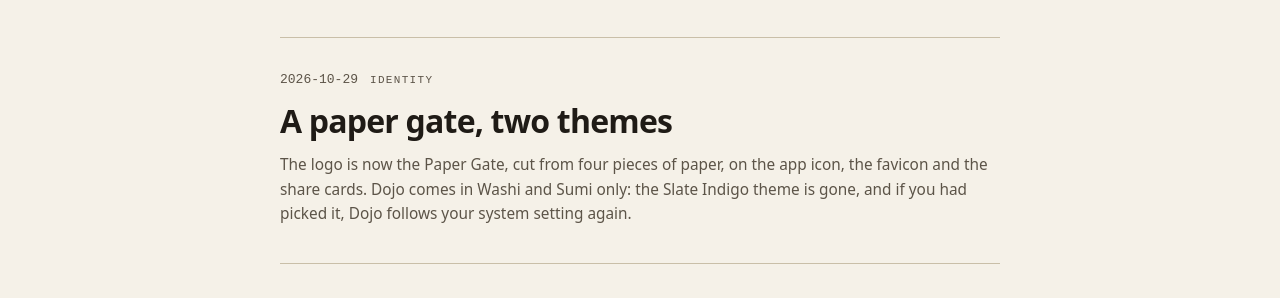
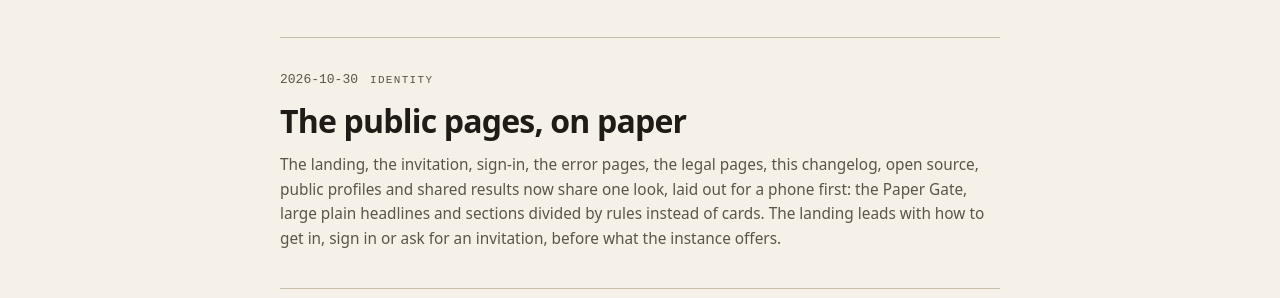
Before and after one commit to rodacato/dojo, a React (Vite) app in the folder apps/web/: page /changelog in a window 1280 px wide. Shown: the part 358-656 px from the top of the page. Built offline with nearby package versions, Linux system fonts and the light colour scheme; no server answers.

Commit message:
docs(web): announce the Paper public pages in the changelog

```diff
--- a/apps/web/src/pages/ChangelogPage.tsx
+++ b/apps/web/src/pages/ChangelogPage.tsx
@@ -10,6 +10,13 @@
 }
 
 const ENTRIES: ChangelogEntry[] = [
+  {
+    date: '2026-10-30',
+    phase: 'Identity',
+    title: 'The public pages, on paper',
+    description:
+      'The landing, the invitation, sign-in, the error pages, the legal pages, this changelog, open source, public profiles and shared results now share one look, laid out for a phone first: the Paper Gate, large plain headlines and sections divided by rules instead of cards. The landing leads with how to get in, sign in or ask for an invitation, before what the instance offers.',
+  },
   {
     date: '2026-10-29',
     phase: 'Identity',
```
Also changed, not shown: 1 other file (tests, documents, lock files or other folders).
